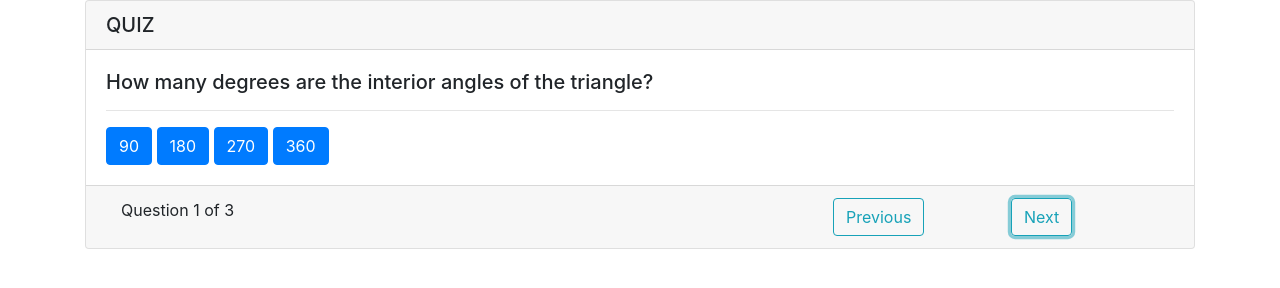
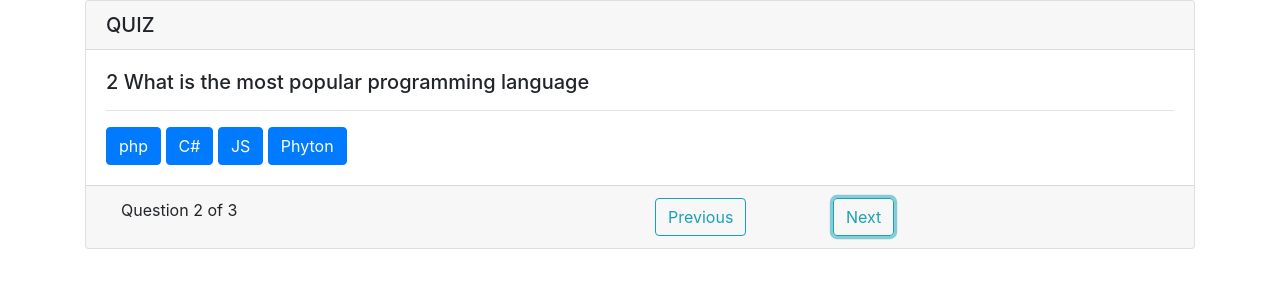
Before and after one commit to Sefa-Keles/Project-2-Basic-Quiz-App, a plain HTML site: page index.html in a window 1280 px wide. Both pictures are taken after a click on the button "Next". Drawn offline with nearby package versions, Linux system fonts and the light colour scheme.

Commit message:
paging and restart button added

```diff
--- a/index.html
+++ b/index.html
@@ -49,11 +49,13 @@
                                 </span>
                             </button>
                         </div>
+                        <div id="solutionInfo"></div>
                     </div>
                     <div class="card-footer">
                         <div class="container">
                             <div class="row">
-                                <div id="progress" class="col-sm-8"></div>
+                                <div id="progress" class="col-sm-6"></div>
+                                <!--Button Group Olayini yapabiliriz-->
                                 <div class="col-sm-2 previous">
                                     <button id="btnPrevious" class="btn btn-outline-info">
                                         <span>
@@ -68,6 +70,7 @@
                                         </span>
                                     </button>
                                 </div>
+                                <div id="startAgain" class="col-sm-2"></div>
                             </div>
                         </div>
                     </div>
@@ -75,7 +78,6 @@
             </div>
         </div>
     </div>
-
     <script src="quiz.js"></script>
 </body>
 
--- a/quiz.js
+++ b/quiz.js
@@ -1,109 +1,140 @@
 
-//Question Constructor
-
-let Question = function(text, options, answer){ // Buradaki answer soru nesnesinden gelen answer. Benim sectigim cevap olan answer degil. O guess metodunun icerisinde
+//QUESTION CONSTRUCTOR
+let Question = function(text, options, answer,comment){
     this.text = text;
     this.options = options;
     this.answer = answer;
+    this.comment = comment;
 }
 
-Question.prototype.checkAnswer = function(answer){
-     return this.answer === answer;
+Question.prototype.checkAnswer = function(selectedElement){
+    let parent = selectedElement.parentNode;
+    if(this.answer === selectedElement.innerText){
+        $(parent).attr("class", "btn btn-success");
+        $(parent).siblings().attr ("disabled", "disabled");
+        return true;
+    }else {
+        $(parent).attr("class", "btn btn-danger");
+        $(parent).siblings().attr ("disabled", "disabled");
+        let  infoHtml= `<br><p>${this.comment}</p>`
+        document.getElementById("solutionInfo").innerHTML = infoHtml;
+    }
 }
 
-//Quiz Constructor
-
-function Quiz(questions){ // diziler gelecek
+//QUIZ CONSTRUCTOR
+function Quiz(questions){
     this.questions = questions;
     this.score = 0;
-    this.questionIndex = 0; // Gelen soru dizisini baslatmak icin kullanacagim sayac. Sorunun hangi soru oldugunu ayarlayacak.
+    this.questionIndex = 0;
 }
 
-Quiz.prototype.getQuestion = function(){ // Index numarasina gore sorulari getirecek fonksiyondur
+Quiz.prototype.getQuestion = function(){
     let nextQuestion = this.questions[this.questionIndex];
-    //console.log("getQuestion :",nextQuestion)
     return nextQuestion;
 
 }
 
 Quiz.prototype.isFinish = function(){
-    return this.questions.length === this.questionIndex;
-}
+    return this.questions.length === this.questionIndex
 
-Quiz.prototype.guess = function (answer){ // Burada yaptigim sey quize sectigim cevabimi gondermem gerekiyor. Bu yolladigim cevabin sonucunda ne olacagini ayarliyorum.
-    let myQuestion = this.getQuestion();
-
-    if(myQuestion.checkAnswer(answer)){
-        this.score++;
-        console.log("Dogru cevap")
-    }
-
-    this.questionIndex++;
-    //console.log(myQuestion)
 
 }
 
-//Yani kisacasi Constructorlari olustur. Soruyu goster. Cevabimi al ve bu cevaba gore gereken islemleri yap. Quiz bittimi sorgula...
+Quiz.prototype.guess = function (selectedElement){
+    let myQuestion = this.getQuestion();
+    if(myQuestion.checkAnswer(selectedElement)){
+        this.score++;
+    }
+}
 
-let q1 =  new Question("How many degrees are the interior angles of the triangle?", ["90", "180", "270", "360"], "180");
-let q2 =  new Question("0,1,1,2,3,5,8,13,21,x   What number could x be?", ["29", "32", "34", "43"], "34");
-let q3 =  new Question("24-4x3/(8+4) = ?", ["0", "5", "8", "23"], "23");
+let q1 = new Question("1 What is the best programming language", ["php", "C#", "JS", "Phyton"], "C#","C# is a Microsoft product and Microsoft products are the most used products in the world.");
+let q2 = new Question("2 What is the most popular programming language", ["php", "C#", "JS", "Phyton"], "JS", "The most up-to-date technologies on web pages are produced based on Javascript.");
+let q3 = new Question("3 What is the best modern programming language", ["php", "C#", "JS", "Phyton"], "Phyton", "The latest technology used in artificial intelligence programming is Python");
 
-var questions = [q1, q2, q3];
-
-// Start Quiz
-
+let questions = [q1, q2, q3];
 let quiz = new Quiz(questions);
 
+//LOAD ELEMENTS TO HTML
 function loadQuestion(){
+    let nextButton = document.getElementById("btnNext");
+    let previousButton = document.getElementById("btnPrevious");
     if(quiz.isFinish()){
-        showScore();
+        showScore(previousButton, nextButton);
     }else{
         let quizQuestion = quiz.getQuestion();
         let quizOptions = quizQuestion.options;
-        //console.log(quizOptions)
-        document.querySelector("#question").textContent = quizQuestion.text; //Soru elemente yuklendi.
-
+        document.querySelector("#question").innerText = quizQuestion.text;
         for(let i=0; i<quizOptions.length; i++){
             let optionElement = document.querySelector("#option"+i);
+            let parentElements = optionElement.parentElement;
             optionElement.innerText = quizOptions[i];
-            getSelection("btn"+i, quizOptions[i]); //Bu fonksiyon ile for'dan donen butun butonlari ve secimleri disaridaki fonksiyona parametre olarak yollayacagim.
+            getSelection("btn"+i, optionElement);
+            previousQuestion(previousButton, parentElements);
+            nextQuestion(nextButton, parentElements);
         }
-
         showProgress();
     }
 }
 
-
-
-loadQuestion();
-
-// Buttonlarin hepsi array olarak burda duruyor. button degiskenine onclick atadigimda otomatik olarak arrayin tumune onclick atanacak ve
-//otomatik olarak hangisi tiklanirsa onun onclick ozelligi tetiklenecegi icin parametre olarak o quess metoduna gonderilecek.
-function getSelection(id, option){
+function getSelection(id, optionElement){
     let button = document.getElementById(id);
-    console.log(button)
     button.onclick = function(){
-        quiz.guess(option);
-        loadQuestion();
+        quiz.guess(optionElement);
     };
 };
 
-function showScore(){
-    let html  = `<h2>Score</h2><h4>${quiz.score}</h4>`;
-    document.querySelector(".card-body").innerHTML = html;
+function previousQuestion(btn, btnOptions){
+    document.getElementById("solutionInfo").innerHTML ="";
+    btnOptions.setAttribute("class", "btn btn-primary");
+    btnOptions.removeAttribute("disabled");
+    if(quiz.questionIndex !== 0){
+        btn.style.display = "block";
+        btn.onclick = function(){
+            quiz.questionIndex--;
+            loadQuestion();
+        }
+    }else {
+        btn.style.display = "none";
+    }
+
+}
+
+
+function nextQuestion(btnNext,btnOptions){
+    document.getElementById("solutionInfo").innerHTML ="";
+    btnOptions.setAttribute("class", "btn btn-primary");
+    btnOptions.removeAttribute("disabled");
+    if(quiz.questionIndex == 0){
+        btnNext.style.display ="block";
+        btnNext.onclick = function(){
+            quiz.questionIndex++;
+            loadQuestion();
+        };
+    }
+
+};
+
+function showScore(...buttons){
+    for(let i=0; i<buttons.length; i++){
+        buttons[i].style.display = "none";
+    };
+    let html  = `<h2>Total Score: ${quiz.score}</h2>`;
+    document.querySelector("#question").innerHTML = html;
+    let againButton = "<button id ='btnAgain' class ='btn btn-secondary'>Start Again</button>"
+    document.querySelector("#startAgain").innerHTML=againButton;
+    let btnAgain = document.getElementById("btnAgain");
+    btnAgain.onclick = function(){
+        btnAgain.style.display = "none";
+        quiz.questionIndex = 0;
+        questions = questions.sort(()=> Math.random()-0.5);
+        loadQuestion();
+    };
 };
 
 function showProgress(){
     let total = quiz.questions.length;
     let questionNumber = quiz.questionIndex+1;
-    document.querySelector("#progress").innerHTML =  "Question "+ questionNumber + " of " + total;
+    document.querySelector("#progress").innerText =  "Question "+ questionNumber + " of " + total;
 };
 
-
-
-
-
-
-
-//console.log(quiz.isFinish());
+loadQuestion();
```
